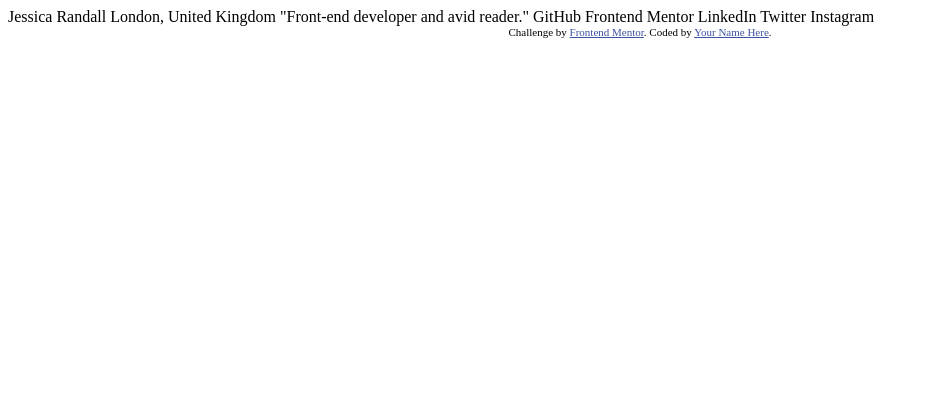
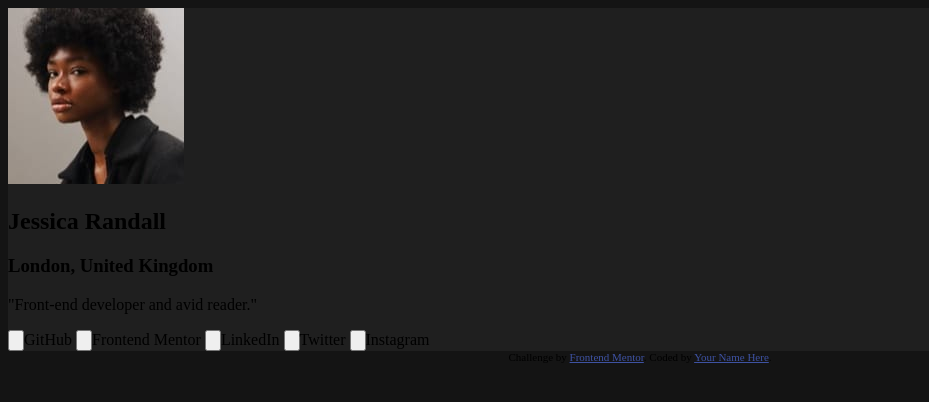
Before and after one commit to jm989/DevMentor-Social-Links-Page, a plain HTML site: page index.html in a window 1280 px wide. Shown: the whole page, without its empty margins (0-929 px from the left). Drawn offline with Linux system fonts and the light colour scheme.

Commit message:
Added base html structure

```diff
--- a/index.css
+++ b/index.css
@@ -0,0 +1,12 @@
+:root {
+    --off-black: hsl(0, 0%, 8%);
+    --dark-grey: hsl(0, 0%, 12%);
+    --grey: hsl(0, 0%, 20%);
+    --white: hsl(0, 0%, 100%);
+}
+body {
+    background-color: var(--off-black);
+}
+.container {
+    background-color: var(--dark-grey);
+}
--- a/index.html
+++ b/index.html
@@ -5,7 +5,7 @@
   <meta name="viewport" content="width=device-width, initial-scale=1.0"> <!-- displays site properly based on user's device -->
 
   <link rel="icon" type="image/png" sizes="32x32" href="./assets/images/favicon-32x32.png">
-
+  <link rel="stylesheet" href="index.css" />
   <title>Frontend Mentor | Social links profile</title>
 
   <!-- Feel free to remove these styles or customise in your own stylesheet 👍 -->
@@ -15,16 +15,25 @@
   </style>
 </head>
 <body>
+  <div class="container">
+    <div class="profile-pic">
+      <img src="avatar-jessica.jpeg" alt="pfp">
+    </div>
+    <div class="bio">
 
-  Jessica Randall
-  London, United Kingdom
-  "Front-end developer and avid reader."
+      <h2>Jessica Randall</h2>
+      <h3>London, United Kingdom</h3>
+      <p>"Front-end developer and avid reader."</p>
+    </div>
+    <div class="social-links">
+      <input type="button" id="github"/>GitHub
+      <input type="button" id="front-end-mentor"/>Frontend Mentor
+      <input type="button" id="linked-in"/>LinkedIn
+      <input type="button" id="twitter"/>Twitter
+      <input type="button" id="instagram"/>Instagram
+    </div>
+  </div>
 
-  GitHub
-  Frontend Mentor
-  LinkedIn
-  Twitter
-  Instagram
 
   <div class="attribution">
     Challenge by <a href="https://www.frontendmentor.io?ref=challenge" target="_blank">Frontend Mentor</a>.
```
Also changed, not shown: active-states.jpg (added), desktop-preview.jpg (added), destkop-design.jpg (added), mobile-design.jpg (added).
